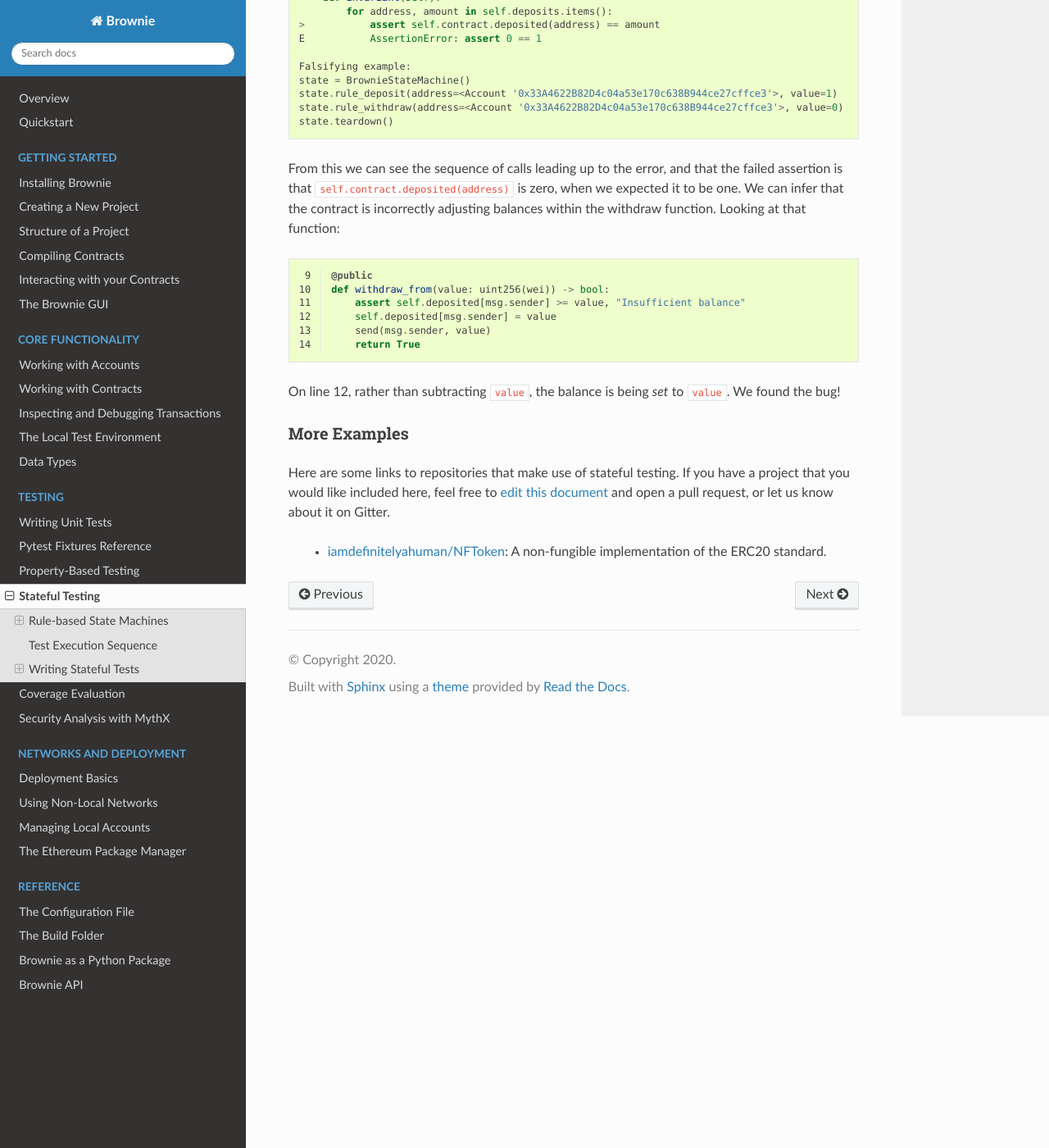
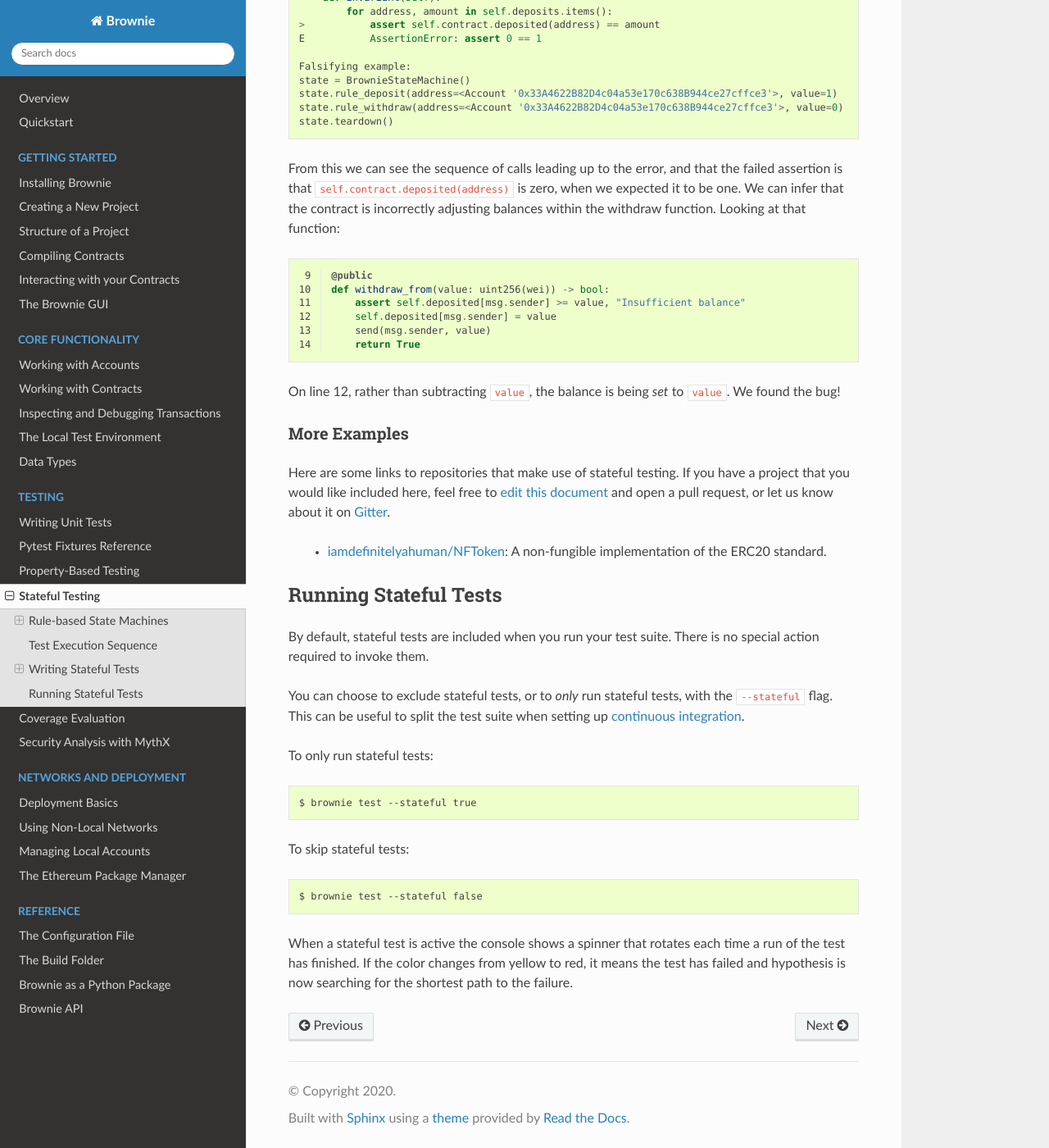
Before and after one commit to olehManboy/brown, a Sphinx documentation site: the page built from docs/tests-hypothesis-stateful.rst, in a window 1280 px wide and 1400 px high, scrolled down 5982 px. Shown: the whole window at 82% size. Built offline with Sphinx 7.4.7 and the Read the Docs theme 2.0.0, drawn with Linux system fonts in a browser that asks for light colours.

Commit message:
update docs

```diff
--- a/docs/index.rst
+++ b/docs/index.rst
@@ -17,6 +17,7 @@ Features
 
 * Full support for `Solidity <https://github.com/ethereum/solidity>`_ and `Vyper <https://github.com/vyperlang/vyper>`_
 * Contract testing via `pytest <https://github.com/pytest-dev/pytest>`_, including trace-based coverage evaluation
+* Property-based and stateful testing via `hypothesis <https://github.com/HypothesisWorks/hypothesis/tree/master/hypothesis-python>`_
 * Powerful debugging tools, including python-style tracebacks and custom error strings
 * Built-in console for quick project interaction
 * Support for `ethPM <https://www.ethpm.com>`_ packages
--- a/docs/tests-hypothesis-stateful.rst
+++ b/docs/tests-hypothesis-stateful.rst
@@ -26,7 +26,7 @@ A state machine is a class used within stateful testing. It defines the initial
 
 .. note::
 
-    Unlike regular Hypothesis state machines, Brownie state machines should not subclass ``RuleBasedStateMachine``.
+    Unlike regular Hypothesis state machines, Brownie state machines should not subclass :py:class:`RuleBasedStateMachine <hypothesis.stateful.RuleBasedStateMachine>`.
 
 Rules
 -----
@@ -285,6 +285,27 @@ On line 12, rather than subtracting ``value``, the balance is being `set` to ``v
 More Examples
 -------------
 
-Here are some links to repositories that make use of stateful testing. If you have a project that you would like included here, feel free to `edit this document <https://github.com/iamdefinitelyahuman/brownie/edit/master/docs/tests-hypothesis-stateful.rst>`_ and open a pull request, or let us know about it on Gitter.
+Here are some links to repositories that make use of stateful testing. If you have a project that you would like included here, feel free to `edit this document <https://github.com/iamdefinitelyahuman/brownie/edit/master/docs/tests-hypothesis-stateful.rst>`_ and open a pull request, or let us know about it on `Gitter <https://gitter.im/eth-brownie/community>`_.
 
     * `iamdefinitelyahuman/NFToken <https://github.com/iamdefinitelyahuman/nftoken/tree/master/tests/stateful>`_: A non-fungible implementation of the ERC20 standard.
+
+Running Stateful Tests
+======================
+
+By default, stateful tests are included when you run your test suite. There is no special action required to invoke them.
+
+You can choose to exclude stateful tests, or to *only* run stateful tests, with the ``--stateful`` flag. This can be useful to split the test suite when setting up `continuous integration <https://github.com/brownie-mix/travis-mix>`_.
+
+To only run stateful tests:
+
+::
+
+    $ brownie test --stateful true
+
+To skip stateful tests:
+
+::
+
+    $ brownie test --stateful false
+
+When a stateful test is active the console shows a spinner that rotates each time a run of the test has finished. If the color changes from yellow to red, it means the test has failed and hypothesis is now searching for the shortest path to the failure.
```
Also changed, not shown: other parts of docs/tests-hypothesis-stateful.rst (+1 -1 lines), README.md (+8 -7 lines), .github/PULL_REQUEST_TEMPLATE.md.
